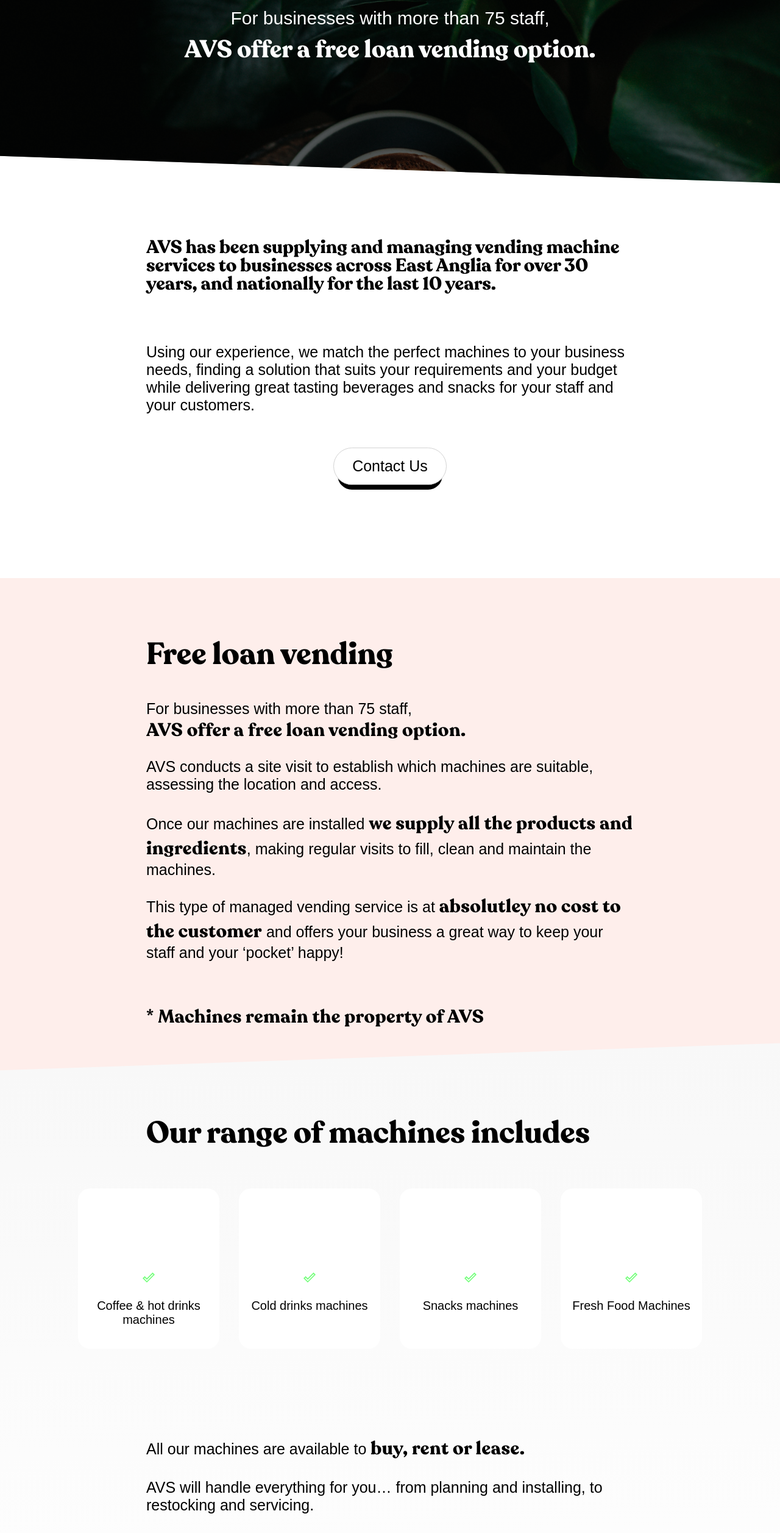
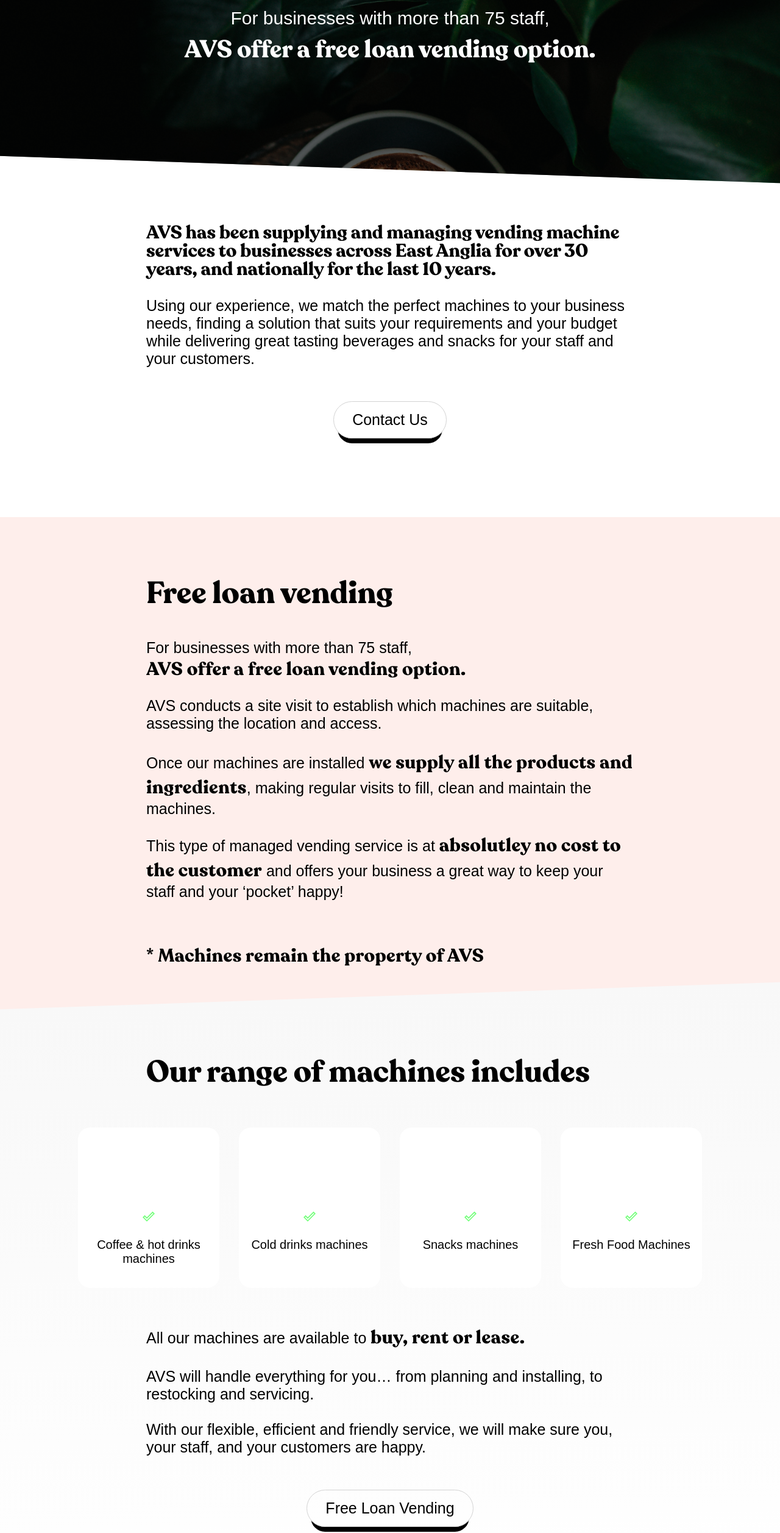
Before and after one commit to jeromenicco/new-avs, a React (Create React App) app: page / in a window 1280 px wide. Shown: the part 272-2786 px from the top of the page at 61% size. Built offline with nearby package versions, Linux system fonts and the light colour scheme; the HTML template or start-up script is replaced by a standard one.

Commit message:
reorganised text in hero / about and wip news section

```diff
--- a/src/components/About.css
+++ b/src/components/About.css
@@ -1,6 +1,6 @@
 .about-container {
     width: 100vw;
-    height: 600px;
+    height: 500px;
     display: flex;
     align-items: center;
     padding-bottom: 70px;
--- a/src/components/About.js
+++ b/src/components/About.js
@@ -1,6 +1,4 @@
 import React from 'react'
-
-import { Parallax } from 'react-parallax'
 
 import './About.css'
 
@@ -14,22 +12,11 @@
                     <p className='about-paragraph-title'>
                     AVS has been supplying and managing vending machine services to businesses across East Anglia for over 30 years, and nationally for the last 10 years.
                     </p>
-                    <Parallax
-                        style={{ overflow: 'visible', position: 'relative'}}
-                        strength={100}
-                        renderLayer={(percentage) => (
-                            <div style={{
-                                // position: "absolute",
-                                marginTop: "5%",
-                                width: '100%',
-                                marginTop: 100 * percentage,
-                            }}>
+                            <div>
                                 <p className='paragraph-text'>
                                 Using our experience, we match the perfect machines to your business needs, finding a solution that suits your requirements and your budget while delivering great tasting beverages and snacks for your staff and your customers.</p>
                             </div>
-                        )}
-                    >
-                    </Parallax>
+
                     {/* <p className='paragraph-text'>Using our experience, we match the perfect machines to your business needs, finding a solution that suits your requirements and your budget while delivering great tasting beverages and snacks for your staff and your customers.</p> */}
                 </div>
 
--- a/src/components/Contact.css
+++ b/src/components/Contact.css
@@ -4,7 +4,8 @@
     position: relative;
     display: flex;
     box-sizing: border-box;
-    background: linear-gradient(#f3f3f3, #ffffff);
+    background: white;
+    /* background: linear-gradient(#f3f3f3, #ffffff); */
     /* clip-path: ellipse(100% 100% at 50% 0%); */
     /* border-top: 1px solid black; */
     padding: 70px 0;
--- a/src/components/Footer.css
+++ b/src/components/Footer.css
@@ -16,9 +16,10 @@
 }
 
 .company-info {
-    margin-left: 50px;
+    margin-left: 10%;
     color: white;
     font-size: 25px;
+    font-family: 'Raleway', sans-serif;
 }
 
 .contact-footer-container {
--- a/src/components/Includes.css
+++ b/src/components/Includes.css
@@ -1,5 +1,5 @@
 .includes-container {
-    height: 1100px;
+    height: 1000px;
     width: 100%;
     position: relative;
     display: flex;
@@ -90,7 +90,7 @@
     align-items: center;
     justify-content: space-between;
     height: 270px;
-    padding: 80px 0;
+    padding: 20px 0;
 }
 
 .loan-button-container button {
--- a/src/components/Includes.js
+++ b/src/components/Includes.js
@@ -1,6 +1,5 @@
 import React from 'react'
 import { MdDoneOutline } from 'react-icons/md';
-import { Parallax } from 'react-parallax'
 
 
 // import icon2 from '../assets/avs-icon2.png'
@@ -54,24 +53,14 @@
                     }
                 </div>
                 <div className='component-content includes-text-content'>
-                    <Parallax
-                        style={{ overflow: 'visible', position: 'relative' }}
-                        strength={100}
-                        renderLayer={(percentage) => (
-                            <div style={{
-                                // position: "absolute",
-                                marginTop: "5%",
-                                width: '100%',
-                                marginTop: 100 * percentage,
-                            }}>
-                                <p className='paragraph-text'>All our machines are available to <span>buy, rent or lease.</span><br /><br />
-                                    AVS will handle everything for you…
-                                    from planning and installing, to restocking and servicing.<br /><br />
-                                    With our flexible, efficient and friendly service, we will make sure you, your staff, and your customers are happy.</p>
-                            </div>
-                        )}
-                    >
-                    </Parallax>
+                    <div>
+                        <p className='paragraph-text'>All our machines are available to <span>buy, rent or lease.</span><br /><br />
+                            AVS will handle everything for you…
+                            from planning and installing, to restocking and servicing.<br /><br />
+                            With our flexible, efficient and friendly service, we will make sure you, your staff, and your customers are happy.</p>
+                    </div>
+
+
 
                     <div className='loan-button-container'>
                         <Link
```
